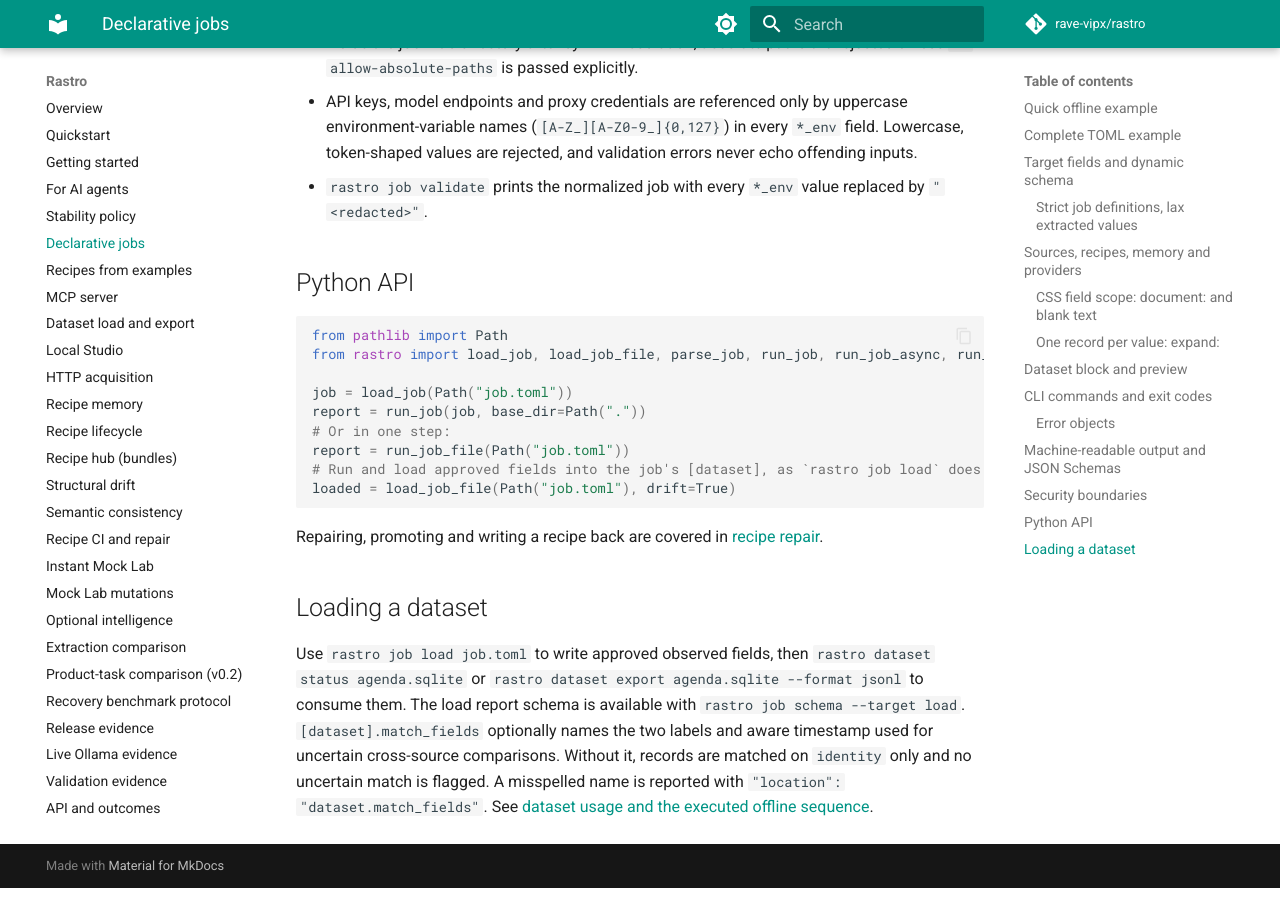
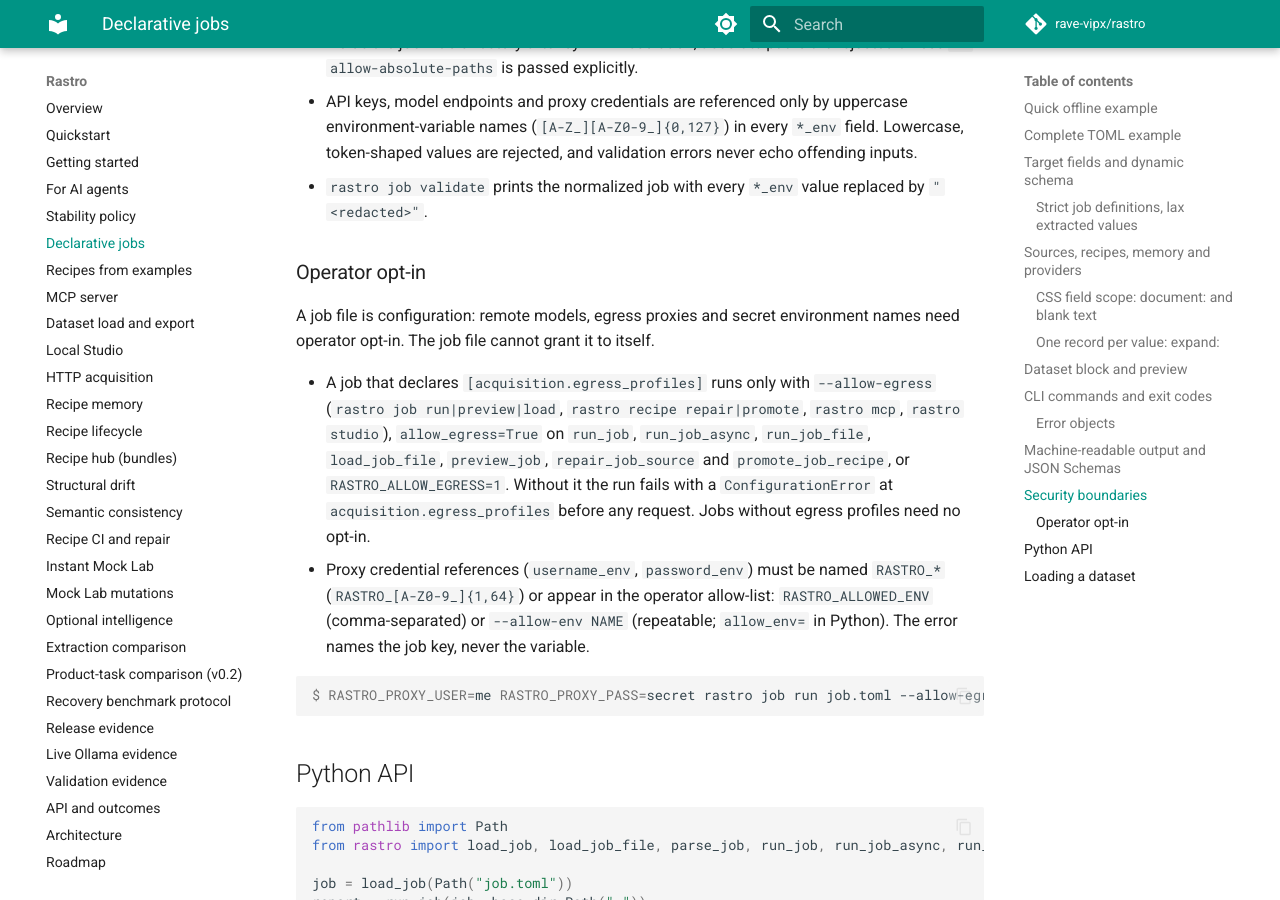
Before and after one commit to rave-vipx/rastro, an MkDocs documentation site: the page built from docs/jobs.md, in a window 1280 px wide and 900 px high, scrolled down 10529 px. Built offline with MkDocs 1.6.1 and Material for MkDocs 9.7.7, drawn with Linux system fonts in a browser that asks for light colours; comment, search, counter and statistics services are not loaded.

Commit message:
docs(security): trust model for job files, bundles and agents
A job file is configuration: egress proxies and secret env names need
operator opt-in; bundles give integrity, not authenticity; untrusted
recipes follow a selector cost policy. CHANGELOG 0.6.0 Security entries.

Co-Authored-By: Claude Opus 5.5 <noreply@anthropic.com>

````diff
--- a/docs/jobs.md
+++ b/docs/jobs.md
@@ -386,6 +386,27 @@ Committed JSON Schemas live at [`docs/schemas/job.schema.json`](schemas/job.sche
 - API keys, model endpoints and proxy credentials are referenced only by uppercase environment-variable names (`[A-Z_][A-Z0-9_]{0,127}`) in every `*_env` field. Lowercase, token-shaped values are rejected, and validation errors never echo offending inputs.
 - `rastro job validate` prints the normalized job with every `*_env` value replaced by `"<redacted>"`.
 
+### Operator opt-in
+
+A job file is configuration: remote models, egress proxies and secret environment names
+need operator opt-in. The job file cannot grant it to itself.
+
+- A job that declares `[acquisition.egress_profiles]` runs only with `--allow-egress`
+  (`rastro job run|preview|load`, `rastro recipe repair|promote`, `rastro mcp`,
+  `rastro studio`), `allow_egress=True` on `run_job`, `run_job_async`, `run_job_file`,
+  `load_job_file`, `preview_job`, `repair_job_source` and `promote_job_recipe`, or
+  `RASTRO_ALLOW_EGRESS=1`. Without it the run fails with a `ConfigurationError` at
+  `acquisition.egress_profiles` before any request. Jobs without egress profiles need no
+  opt-in.
+- Proxy credential references (`username_env`, `password_env`) must be named `RASTRO_*`
+  (`RASTRO_[A-Z0-9_]{1,64}`) or appear in the operator allow-list: `RASTRO_ALLOWED_ENV`
+  (comma-separated) or `--allow-env NAME` (repeatable; `allow_env=` in Python). The error
+  names the job key, never the variable.
+
+```console
+$ RASTRO_PROXY_USER=me RASTRO_PROXY_PASS=secret rastro job run job.toml --allow-egress
+```
+
 ## Python API
 
 ```python
````
Also changed, not shown: CHANGELOG.md (+5 -0 lines), SECURITY.md (+24 -0 lines), docs/acquisition.md (+3 -1 lines), docs/hub.md (+11 -2 lines), docs/mcp.md (+5 -1 lines), docs/studio.md (+3 -1 lines).
